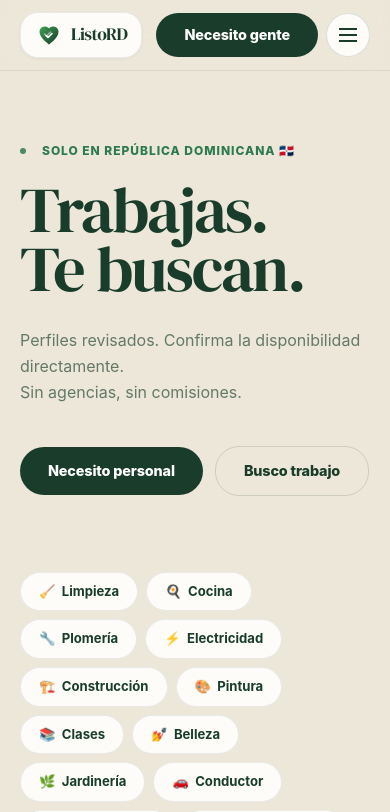
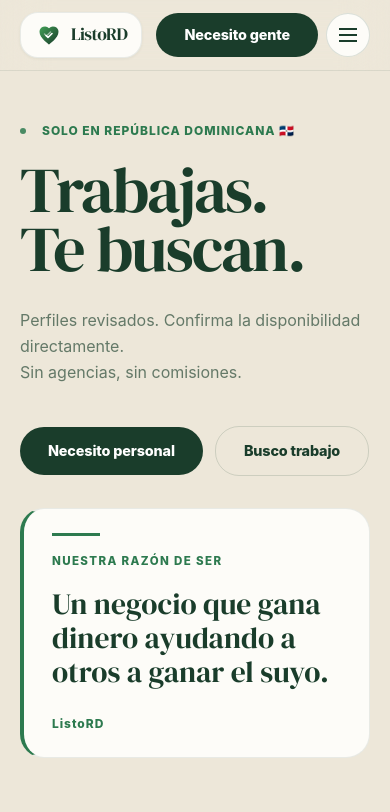
Before and after one commit to Fischer589/listord, a Next.js app: page / in a window 390 px wide. Shown: the top 812 px of the page. Built offline with nearby package versions, Linux system fonts and the light colour scheme; no server answers; the database is empty.

Commit message:
Add ListoRD brand slogan to homepage hero

```diff
--- a/app/globals.css
+++ b/app/globals.css
@@ -330,6 +330,74 @@
 
 .hero-inner {
   max-width: 780px;
+  min-width: 0;
+}
+
+.hero-layout {
+  display: grid;
+  grid-template-columns: minmax(0, 1fr) minmax(275px, 0.42fr);
+  gap: clamp(2rem, 5vw, 5rem);
+  align-items: center;
+}
+
+.hero-brand-statement {
+  min-width: 0;
+  padding: 1.5rem 0 1.5rem clamp(1.5rem, 3vw, 2.5rem);
+  border-left: 1px solid var(--border);
+  color: var(--ink);
+}
+
+.hero-brand-statement__rule {
+  display: block;
+  width: 3rem;
+  height: 3px;
+  margin-bottom: 1.5rem;
+  background: var(--green);
+}
+
+.hero-brand-statement__label {
+  margin-bottom: 1rem;
+  color: var(--green);
+  font-size: 0.72rem;
+  font-weight: 800;
+  letter-spacing: 0.12em;
+  text-transform: uppercase;
+}
+
+.hero-brand-statement__quote {
+  max-width: 18ch;
+  font-family: var(--font-display);
+  font-size: clamp(2rem, 2.8vw, 2.8rem);
+  line-height: 1.16;
+  text-wrap: balance;
+}
+
+.hero-brand-statement__signature {
+  margin-top: 1.5rem;
+  color: var(--green);
+  font-size: 0.75rem;
+  font-weight: 800;
+  letter-spacing: 0.08em;
+}
+
+@media (max-width: 899px) {
+  .hero-layout { grid-template-columns: 1fr; gap: 0; }
+  .hero-brand-statement {
+    max-width: 600px;
+    margin-top: 2.5rem;
+    padding: 1.5rem 1.75rem;
+    border: 1px solid var(--border);
+    border-left: 4px solid var(--green);
+    border-radius: var(--r-xl);
+    background: var(--surface-pure);
+  }
+  .hero-brand-statement__rule { margin-bottom: 1rem; }
+  .hero-brand-statement__quote { max-width: 22ch; font-size: clamp(1.85rem, 5vw, 2.35rem); }
+}
+
+@media (max-width: 639px) {
+  .hero { padding-top: 2.75rem; }
+  .hero-brand-statement { margin-top: 2rem; }
 }
 
 .hero-eyebrow {
--- a/app/page.tsx
+++ b/app/page.tsx
@@ -85,7 +85,8 @@
         ══════════════════════════════════════════ */}
         <section className="hero">
           <div className="container">
-            <div className="hero-inner">
+            <div className="hero-layout">
+              <div className="hero-inner">
 
               <p className="hero-eyebrow">
                 <span style={{ display: "inline-block", width: 6, height: 6, borderRadius: "50%", background: "var(--green)", marginRight: "0.5rem", opacity: 0.85 }} />
@@ -131,6 +132,13 @@
                 </Link>
               </div>
 
+              </div>
+              <aside className="hero-brand-statement" aria-label="La visión de ListoRD">
+                <span className="hero-brand-statement__rule" aria-hidden="true" />
+                <p className="hero-brand-statement__label">Nuestra razón de ser</p>
+                <p className="hero-brand-statement__quote">Un negocio que gana dinero ayudando a otros a ganar el suyo.</p>
+                <p className="hero-brand-statement__signature">ListoRD</p>
+              </aside>
             </div>
           </div>
         </section>
```
Also changed, not shown: 1 other file (tests, documents, lock files or other folders).
